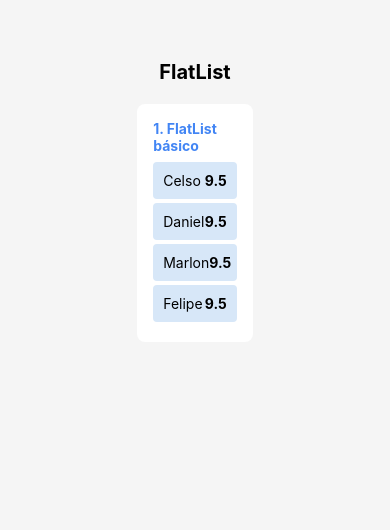
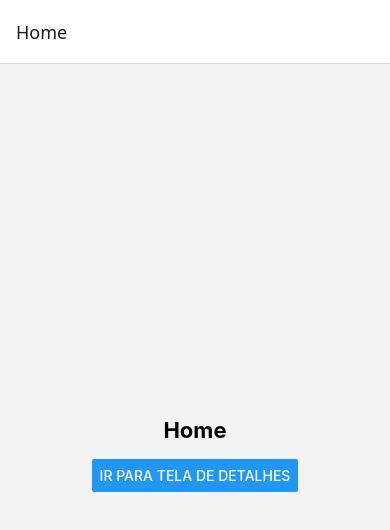
Before and after one commit to victoria-marques/first-app, a React Native app: screen / in a window 390 px wide. Shown: the top 530 px of the page. Built offline with nearby package versions, Linux system fonts and the light colour scheme.

Commit message:
Navigation adicionada com exemplos

```diff
--- a/package.json
+++ b/package.json
@@ -9,10 +9,14 @@
     "web": "expo start --web"
   },
   "dependencies": {
+    "@react-navigation/native": "^7.2.4",
+    "@react-navigation/native-stack": "^7.15.1",
     "expo": "~54.0.33",
     "expo-status-bar": "~3.0.9",
     "react": "19.1.0",
-    "react-native": "0.81.5"
+    "react-native": "0.81.5",
+    "react-native-safe-area-context": "~5.6.0",
+    "react-native-screens": "~4.16.0"
   },
   "private": true
 }
--- a/src/App.js
+++ b/src/App.js
@@ -1,31 +1,14 @@
-import { StyleSheet, View } from 'react-native';
-// import ExercicioCaixasLinha2 from './views_flexbox_lista/tres_caixas_linha2';
-// import ExercicioDuasColunas5 from './views_flexbox_lista/layout_duas_colunas5';
-// import ExercicioSpaceBetween3 from './views_flexbox_lista/espaçamento_spacebetween3';
-// import ExercicioCaixaCentraliza4 from './views_flexbox_lista/caixa_centralizada4';
-// import ExercicioHeaderFooter6 from './views_flexbox_lista/header_conteudo_footer6';
-// import GradesAssimetricas1 from './avaliacao_pratica/layout_grades_assimétricas';
-// import PainelDivisor2 from './avaliacao_pratica/painel_divisor_destacado';
-// import CartaoPerfil from './basic_components/props/exemplo1';
-// import CardProduto from './basic_components/props/exercício01';
-// import Saudacao from './basic_components/props/exercício03';
-// import PerfilAluno from './basic_components/props/exercício04';
-// import ContadorExample from './hooks/useState_example';
-// import TelaDeLogin from './hooks/useRef_example';
-// import TelaMoeda from './hooks/useEffect_example';
-// import Recados from './hooks/exercicio1';
-import FormularioExemplos from './text_input/formulario';
-import FlatListExemplo from './flat_list/flatlist';
+import { StyleSheet, View, Text, FlatList } from 'react-native';
+import { NavigationContainer } from "@react-navigation/native"
 
-
-
-
+import StackNavigator from './navigation/exemplos/stack_navigator';
+import HomeScreen from './navigation/screens/HomeScreen';
 
 export default function App() {
   return (
-    <View style={styles.container}>
-      <FlatListExemplo />
-    </View>
+  <NavigationContainer>
+    <StackNavigator />
+  </NavigationContainer>
 
   );
 }
--- /dev/null
+++ b/src/navigation/exemplos/stack_navigator.js
@@ -0,0 +1,13 @@
+import HomeScreen from "../screens/HomeScreen"
+import DetalheScreen from "../screens/DetalheScreen"
+import {createNativeStackNavigator} from '@react-navigation/native-stack'
+
+const Stack = createNativeStackNavigator()
+export default function StackNavigator() {
+    return (
+        <Stack.Navigator initialRouteName="Home">
+            <Stack.Screen name="Home" component={HomeScreen} />
+            <Stack.Screen name="Detalhe" component={DetalheScreen} />
+        </Stack.Navigator>
+    )
+}
--- /dev/null
+++ b/src/navigation/screens/DetalheScreen.js
@@ -0,0 +1,30 @@
+// ============================================
+// TELA: DetalheScreen
+// ============================================
+
+import { StyleSheet, Text, View, Button } from "react-native";
+
+export default function DetalheScreen({ navigation, route }) {
+  const {titulo, descricao} = route.params ?? {};
+  return (
+    <View style={styles.container}>
+      <Text style={styles.titulo}>{titulo ?? "Detalhe"}</Text>
+      <Text style={styles.titulo}>{descricao ?? "Screen"}</Text>
+      <Button title="Voltar" onPress={() => navigation.goBack()} />
+    </View>
+  );
+}
+
+const styles = StyleSheet.create({
+  container: {
+    flex: 1,
+    justifyContent: "center",
+    alignItems: "center",
+    gap: 16,
+    padding: 24,
+  },
+  titulo: {
+    fontSize: 22,
+    fontWeight: "bold",
+  },
+});
--- /dev/null
+++ b/src/navigation/screens/HomeScreen.js
@@ -0,0 +1,31 @@
+// ============================================
+// TELA: HomeScreen
+// ============================================
+
+import { StyleSheet, Text, View, Button } from "react-native";
+
+export default function HomeScreen({ navigation }) {
+  return (
+    <View style={styles.container}>
+      <Text style={styles.titulo}>Home</Text>
+      <Button title="Ir para tela de Detalhes" onPress={() => navigation.navigate("Detalhe", {
+        titulo: "Pedido 1",
+        descricao: "Nhoque ao molho"
+      })} />
+    </View>
+  );
+}
+
+const styles = StyleSheet.create({
+  container: {
+    flex: 1,
+    justifyContent: "center",
+    alignItems: "center",
+    gap: 16,
+    padding: 24,
+  },
+  titulo: {
+    fontSize: 22,
+    fontWeight: "bold",
+  },
+});
```
Also changed, not shown: src/navigation/screens/ConfigScreen.js (added, +27 -0 lines), src/navigation/screens/PerfilScreen.js (added, +27 -0 lines), 1 other file (tests, documents, lock files or other folders).
